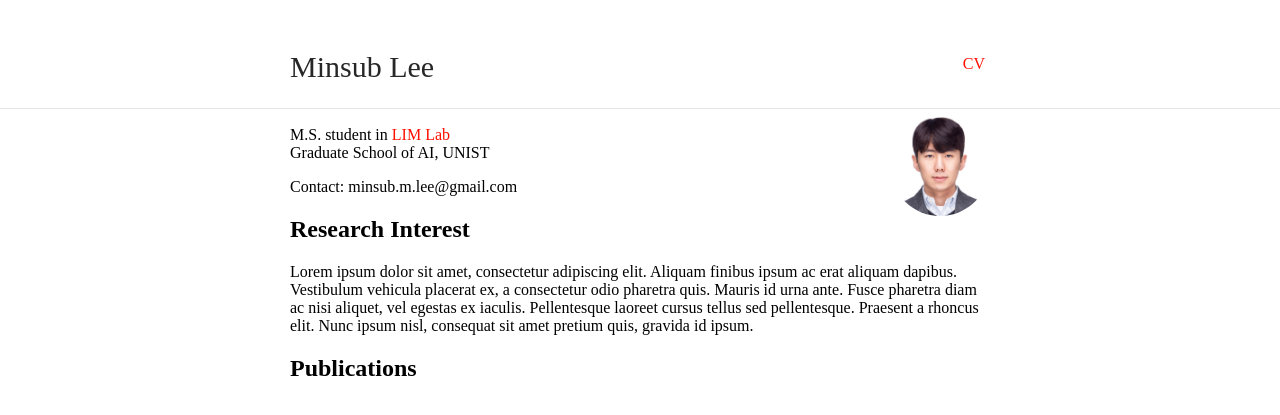
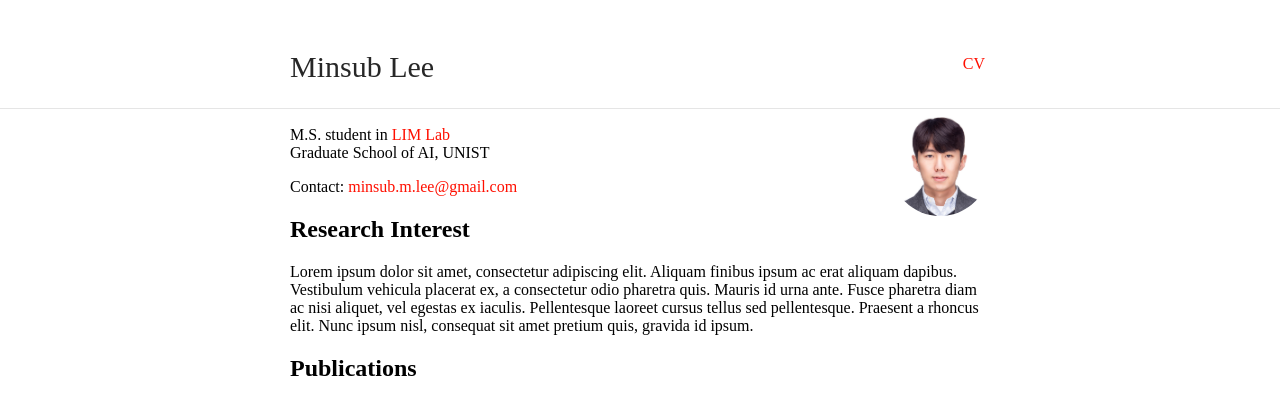
Before and after one commit to msublee/msublee.github.io, a Jekyll site: the page built from index.md, in a window 1280 px wide. Shown: the top 415 px of the page. Built offline with Jekyll 4.4.1, drawn with Linux system fonts in a browser that asks for light colours; part of the change alters nothing that is shown.

Commit message:
Theme changed

```diff
--- a/index.md
+++ b/index.md
@@ -9,7 +9,7 @@ layout: default
 M.S. student in [LIM Lab](https://sites.google.com/view/sungbin/)<br/>
 Graduate School of AI, UNIST
 
-Contact: minsub.m.lee@gmail.com
+Contact: <minsub.m.lee@gmail.com>
 
 ## Research Interest
 
```
